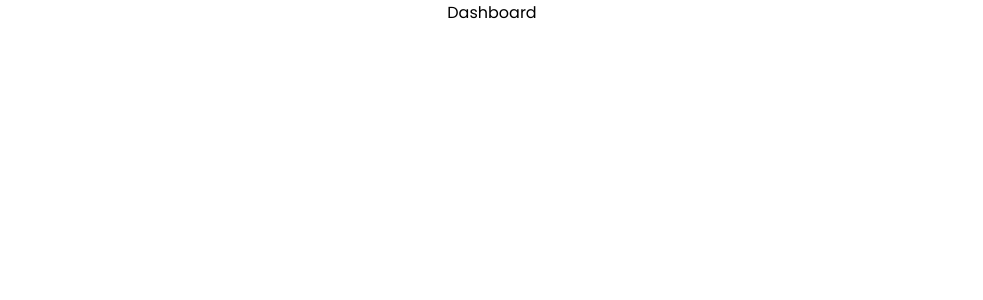
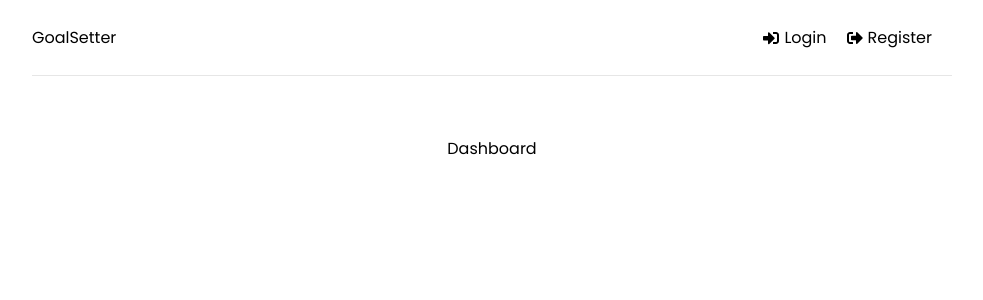
Before and after one commit to tackpablo/goalsetter-app, a React (Create React App) app in the folder frontend/: page / in a window 1280 px wide. Shown: the top 300 px of the page, without its empty margins (148-1131 px from the left). Built offline with nearby package versions, Linux system fonts and the light colour scheme.

Commit message:
add header and navigation

```diff
--- a/frontend/src/App.js
+++ b/frontend/src/App.js
@@ -1,4 +1,5 @@
 import { BrowserRouter as Router, Routes, Route } from "react-router-dom";
+import Header from "./components/Header";
 import Dashboard from "./pages/Dashboard";
 import Login from "./pages/Login";
 import Register from "./pages/Register";
@@ -8,6 +9,7 @@ function App() {
     <>
       <Router>
         <div className="container">
+          <Header />
           <Routes>
             <Route path="/" element={<Dashboard />} />
             <Route path="/login" element={<Login />} />
--- a/frontend/src/components/Header.jsx
+++ b/frontend/src/components/Header.jsx
@@ -8,6 +8,20 @@ function Header() {
       <div className="logo">
         <Link to="/">GoalSetter</Link>
       </div>
+      <ul>
+        <li>
+          <Link to="/login">
+            <FaSignInAlt /> Login
+          </Link>
+        </li>
+        <li>
+          <Link to="/register">
+            <FaSignOutAlt />
+            Register
+          </Link>
+        </li>
+        <li></li>
+      </ul>
     </header>
   );
 }
```
